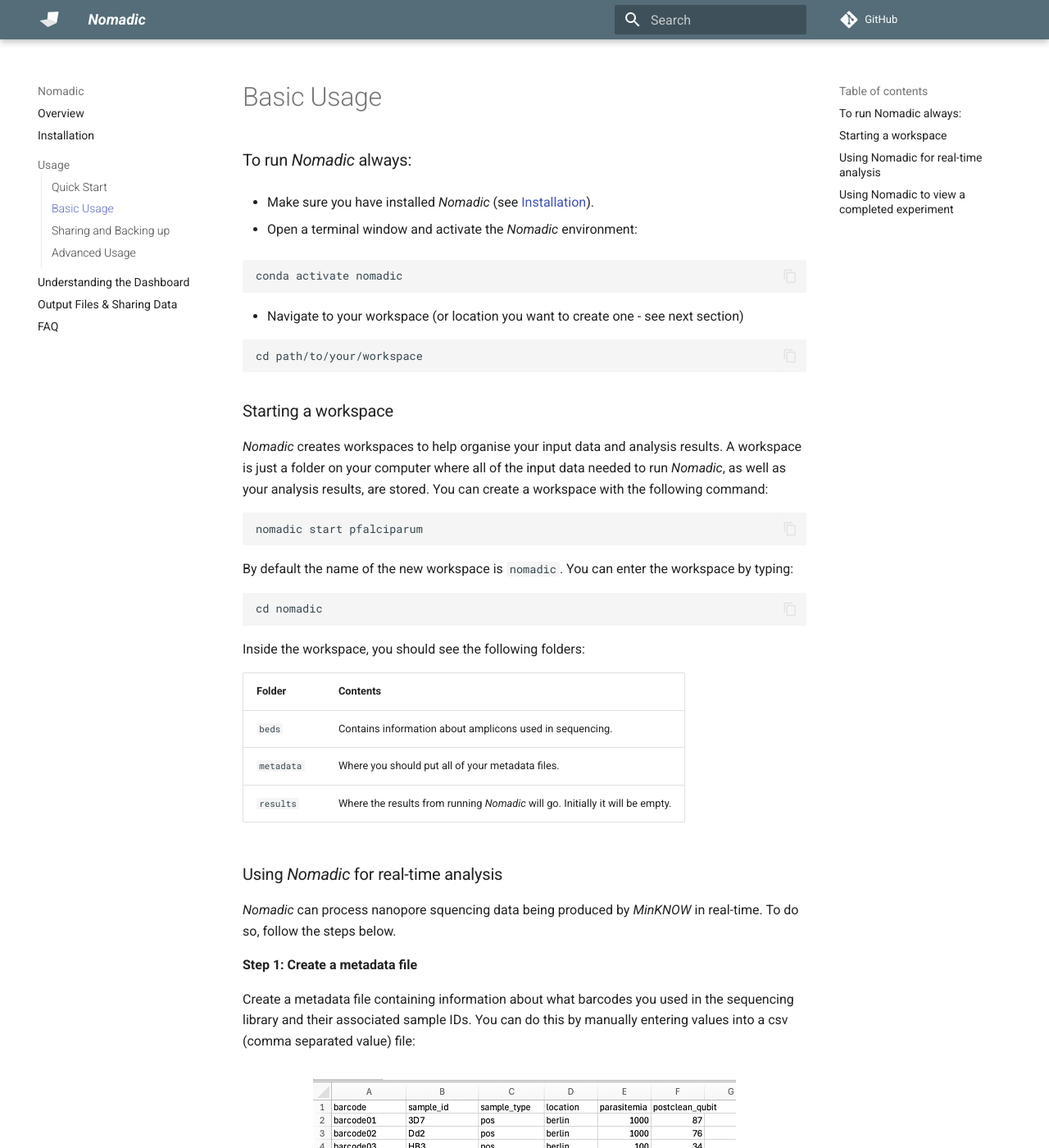
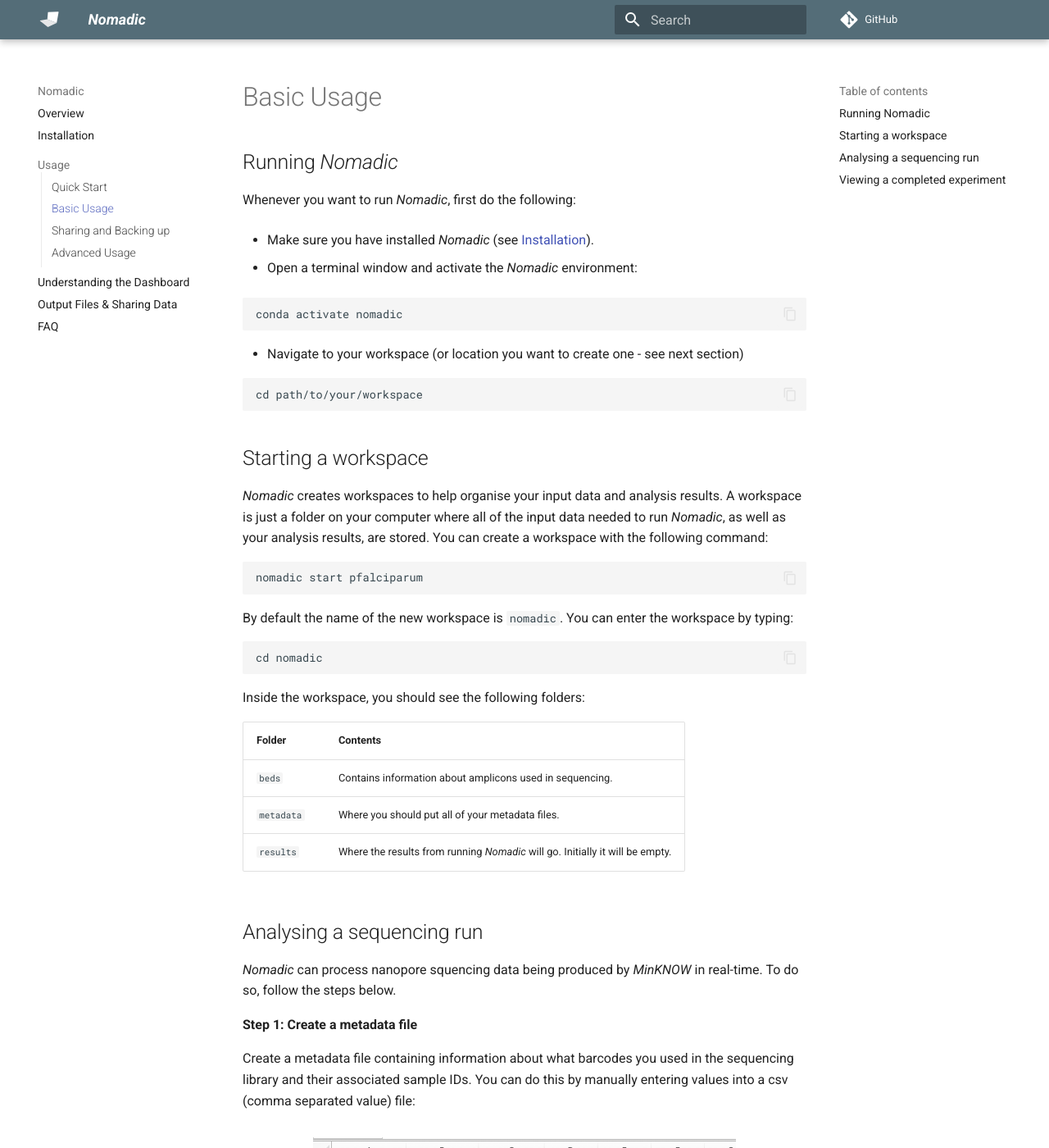
Before and after one commit to JasonAHendry/nomadic, an MkDocs documentation site: the page built from docs/basic.md, in a window 1280 px wide and 1400 px high. Shown: the whole window at 82% size. Built offline with MkDocs 1.6.1 and Material for MkDocs 9.7.7, drawn with Linux system fonts in a browser that asks for light colours; comment, search, counter and statistics services are not loaded; some of the changed text lies outside the part shown.

Commit message:
Minor changes to headings

````diff
--- a/docs/basic.md
+++ b/docs/basic.md
@@ -1,4 +1,5 @@
-### To run *Nomadic* always:
+## Running *Nomadic*
+Whenever you want to run *Nomadic*, first do the following:
 
 - Make sure you have installed *Nomadic* (see [Installation](installation.md)).
 
@@ -14,7 +15,7 @@
 cd path/to/your/workspace
 ```
 
-### Starting a workspace
+## Starting a workspace
 
 *Nomadic* creates workspaces to help organise your input data and analysis results. A workspace is just a folder on your computer where all of the input data needed to run *Nomadic*, as well as your analysis results, are stored. You can create a workspace with the following command:
 
@@ -37,7 +38,7 @@
 | `results` | Where the results from running *Nomadic* will go. Initially it will be empty. |
 
 
-### Using *Nomadic* for real-time analysis
+## Analysing a sequencing run
 *Nomadic* can process nanopore squencing data being produced by *MinKNOW* in real-time. To do so, follow the steps below.
 
 **Step 1: Create a metadata file**
@@ -67,7 +68,7 @@
 ```
 
 
-### Using *Nomadic* to view a completed experiment
+## Viewing a completed experiment
 
 Once an experiment is completed, you can still open the *Nomadic* dashboard to view your results by running:
 ```
````
Also changed, not shown: docs/share_backup.md (+3 -2 lines).
